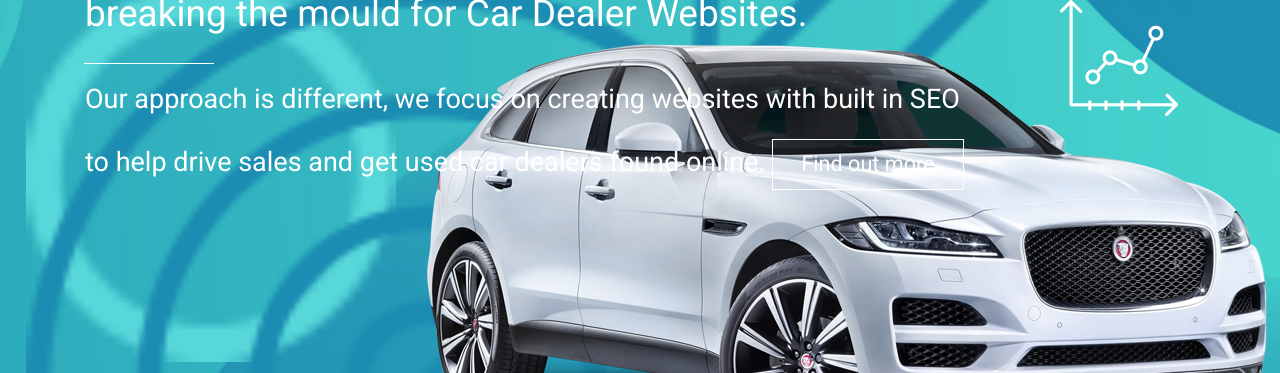
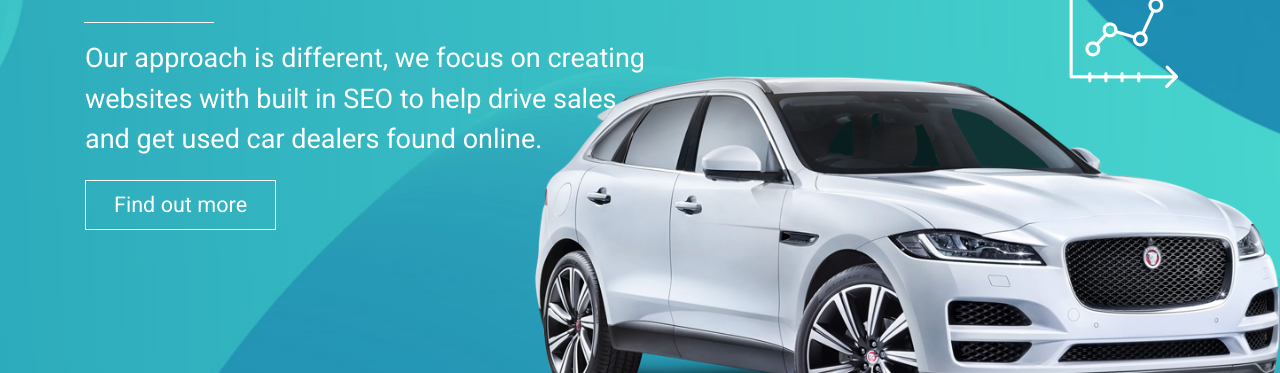
Before and after one commit to iftekhar-rahman/ahq2019, a plain HTML site: page index.html in a window 1280 px wide. Shown: the part 389-762 px from the top of the page. Drawn offline with Linux system fonts and the light colour scheme.

Commit message:
final update

```diff
--- a/index.html
+++ b/index.html
@@ -86,10 +86,8 @@
                                             <h3>We’re Auto HQ, a new digital agency breaking the mould for Car Dealer Websites.</h3>
                                         </div>
                                         <div class="slide-text">
-                                            <p>
-												Our approach is different, we focus on creating websites with built in SEO to help drive sales and get used car dealers found online.
-												<a class="boxed-btn" href="fresh-thinking.html">Find out more</a>
-											</p>
+                                            Our approach is different, we focus on creating websites with built in SEO to help drive sales and get used car dealers found online.<br/>
+                                            <a class="boxed-btn" href="fresh-thinking.html">Find out more</a>
                                         </div>
                                     </div><!-- .col ends -->
                                 </div><!-- .row ends -->
@@ -121,7 +119,7 @@
 											<h3>We’re Auto HQ, a new digital agency breaking the mould for Car Dealer Websites.</h3>
 										</div>
 										<div class="slide-text">
-                                            Our approach is different, we focus on creating websites with built in SEO to help drive sales and get used car dealers found online.
+                                            Our approach is different, we focus on creating websites with built in SEO to help drive sales and get used car dealers found online.<br/>
 											<a class="boxed-btn" href="car-dealer-websites.html">Find out more</a>
 										</div>
 									</div>
@@ -157,7 +155,7 @@
                                             <h3>We’re Auto HQ, a new digital agency breaking the mould for Car Dealer Websites.</h3>
                                         </div>
 										<div class="slide-text">
-                                            Our approach is different, we focus on creating websites with built in SEO to help drive sales and get used car dealers found online.
+                                            Our approach is different, we focus on creating websites with built in SEO to help drive sales and get used car dealers found online.<br/>
 											<a class="boxed-btn" href="car-dealer-seo.html">Find out more</a>
 										</div>
 									</div><!-- .col ends -->
--- a/scss/_home.scss
+++ b/scss/_home.scss
@@ -14,6 +14,13 @@
     };
     @include all-below-med(){
         height: 450px;
+        margin-bottom: 0px;
+    };
+    @include mx-desktops(){
+        margin-bottom: 0px;
+    };
+    @include mx-large-desktops(){
+        margin-bottom: 0px;
     };
 }
 .slide-bg-1{background-image: url(../img/slide-bg-1.jpg)}
@@ -38,11 +45,38 @@
     };
     .slide-car{
         @extend %posabsolute;
-        right: 3%;
+        right: 1%;
         bottom: -5px;
         @extend %zindex2;
+        @include mx-mobile{
+            bottom: 14px;
+        }
         @include mx-large-desktops{
+            right: 0%;
+            bottom: -50px;
+        }
+        @include mmx-extra-large-desktops{
             right: 1%;
+        }
+        img{
+            @include all-below-med{
+                width: 500px;
+            }
+            @include mx-mobile{
+                max-width: 250px;
+            }
+            @include mx-mobile-lg{
+                max-width: 330px;
+            }
+            @include mx-desktops{
+                max-width: 550px;
+            }
+            @include mx-large-desktops{
+                max-width: 750px;
+            }
+            @include mmx-extra-large-desktops{
+                max-width: 750px;
+            }
         }
     }
     .slide-round{
@@ -53,23 +87,23 @@
         @include all-below-med(){
             display: none;
         };
-        @include mx-desktops(){
-            right: 5%;
-            width: 380px
-        };
-        @include mx-large-desktops(){
-            width: 370px;
-            right: 12%;
-        };
+        // @include mx-desktops(){
+        //     right: 5%;
+        //     width: 380px
+        // };
+        // @include mx-large-desktops(){
+        //     width: 370px;
+        //     right: 12%;
+        // };
     }
     .slide-round-2{
         @extend %posabsolute;
         left: 7%;
         bottom: 25%;
         @extend %zindex2;
-        // @include all-below-med(){
-        //     display: none;
-        // };
+        @include all-below-med(){
+            display: none;
+        };
         // @include mx-desktops(){
         //     right: 5%;
         //     width: 380px
@@ -84,9 +118,9 @@
         left: 7%;
         top: 37%;
         @extend %zindex2;
-        // @include all-below-med(){
-        //     display: none;
-        // };
+        @include all-below-med(){
+            display: none;
+        };
         // @include mx-desktops(){
         //     right: 5%;
         //     width: 380px
@@ -95,6 +129,9 @@
         //     width: 370px;
         //     right: 12%;
         // };
+        @include mx-large-desktops{
+            left: 2%;
+        }
     }
     .target-icon{
         @extend %posabsolute;
@@ -121,13 +158,16 @@
             /* display: none; */
             width: 62px;
         };
-        @include mx-desktops(){
+        @include all-below-med(){
             display: none;
         };
-        @include mx-large-desktops(){
-            left: 2%;
-            bottom: 18%;
-        };
+        // @include mx-desktops(){
+        //     display: none;
+        // };
+        // @include mx-large-desktops(){
+        //     left: 2%;
+        //     bottom: 18%;
+        // };
     }
     .statistic-icon{
         @extend %posabsolute;
@@ -152,36 +192,54 @@
             left: 20%;
             bottom: 7%;
         };
+        @include all-below-med(){
+            display: none;
+        };
     }
     .seo-icon-1{
         @extend %posabsolute;
         right: 15%;
         top: 26%;
         @extend %zindex2;
+        @include all-below-med(){
+            display: none;
+        };
     }
     .seo-icon-2{
         @extend %posabsolute;
         right: 4%;
         top: 27%;
         @extend %zindex2;
+        @include all-below-med(){
+            display: none;
+        };
     }
     .hero-shape-2{
         @extend %posabsolute;
         right: 32%;
         top: 19%;
         @extend %zindex2;
+        @include all-below-med(){
+            display: none;
+        };
     }
     .slide-round-shape-2{
         @extend %posabsolute;
         right: 18%;
         top: 30%;
         @extend %zindex2;
+        @include all-below-med(){
+            display: none;
+        };
     }
     .slide-grid{
         @extend %posabsolute;
         right: 7%;
         top: 50%;
         @extend %zindex2;
+        @include all-below-med(){
+            display: none;
+        };
     }
 }
 .single-slide-item {
@@ -219,39 +277,44 @@
         margin-right: 185px;
         @include all-below-med(){
             font-size: 24px;
+            margin-right: 0px;
         };
         @include mx-mobile-lg(){
             font-size: 16px;
             font-weight: 400;
-            margin: 0 120px 0 0;
+            margin: 0 170px 0 0;
             line-height: 28px;
         };
         @include mx-mobile(){
             font-size: 16px;
             font-weight: 400;
-            margin: 0 120px 0 0;
-            line-height: 28px;
+            // margin: 0 120px 0 0;
+            line-height: 24px;
+        };
+        @include mx-desktops(){
+            margin-right: 0px;
         };
     }
     .slide-text{
-        @include mx-mobile-lg(){
+        margin-right: 343px;
+        @include all-below-med(){
             display: none;
         };
-        @include mx-mobile(){
-            display: none;
+        // @include mx-mobile(){
+        //     display: none;
+        // };
+        // @include mx-tablet(){
+        //     margin-right: 250px;
+        // };
+        @include mx-desktops(){
+            margin-right: 0px;
         };
-        @include mx-tablet(){
-            margin-right: 250px;
-        };
-        @include mx-desktops(){
-            margin-right: 110px;
-        };
-        @include mx-large-desktops(){
-            margin-right: 15px;
-        };
-        @include mx-extra-large-desktops(){
-            margin-right: 343px;
-        };
+        // @include mx-large-desktops(){
+        //     margin-right: 15px;
+        // };
+        // @include mx-extra-large-desktops(){
+
+        // };
         @extend %posrelative;
         z-index: 3;
 
@@ -276,11 +339,15 @@
 .slide-title {
     @extend %posrelative;
     z-index: 3;
-    @include mx-mobile-lg(){
-        margin-top: -50px !important;
+
+    @include all-below-med(){
+        margin-top: -140px;
     };
     @include mx-mobile(){
-        margin-top: -70px;
+        margin-top: -80px;
+    };
+    @include mx-mobile-lg(){
+        margin-top: -100px;
     };
     @include mx-tablet(){
         margin-right: 200px;
@@ -304,6 +371,10 @@
     bottom: 120px;
     @include mx-desktops(){
         width: 935px;
+        bottom: 55px;
+    };
+    @include mx-large-desktops(){
+        bottom: 55px;
     };
     @include mx-tablet(){
         width: 690px;
@@ -352,12 +423,12 @@
         width: 130px;
         height: 1px;
         @extend %white-bg-color;
-        @include mx-mobile(){
+        @include all-below-med(){
             display: none;
         };
-        @include mx-mobile-lg(){
-            display: none;
-        };
+        // @include mx-mobile-lg(){
+        //     display: none;
+        // };
     }
 }
 /* Owl Carousel Content animation */
@@ -532,7 +603,7 @@
 }
 .dealer-management-area{
     @extend %backgroundimage;
-    padding: 190px 0 140px 0;
+    padding: 180px 0 140px 0;
     .dealer-pluses{
         @extend %backgroundimage;
         @extend %posabsolute;
--- a/scss/_mixins.scss
+++ b/scss/_mixins.scss
@@ -327,3 +327,9 @@
       @content;
   }
 }
+
+@mixin mmx-extra-large-desktops {
+  @media(min-width: 1501px) and (max-width: 1700px) {
+      @content;
+  }
+}
```
Also changed, not shown: scss/style.css, 1 other file.
